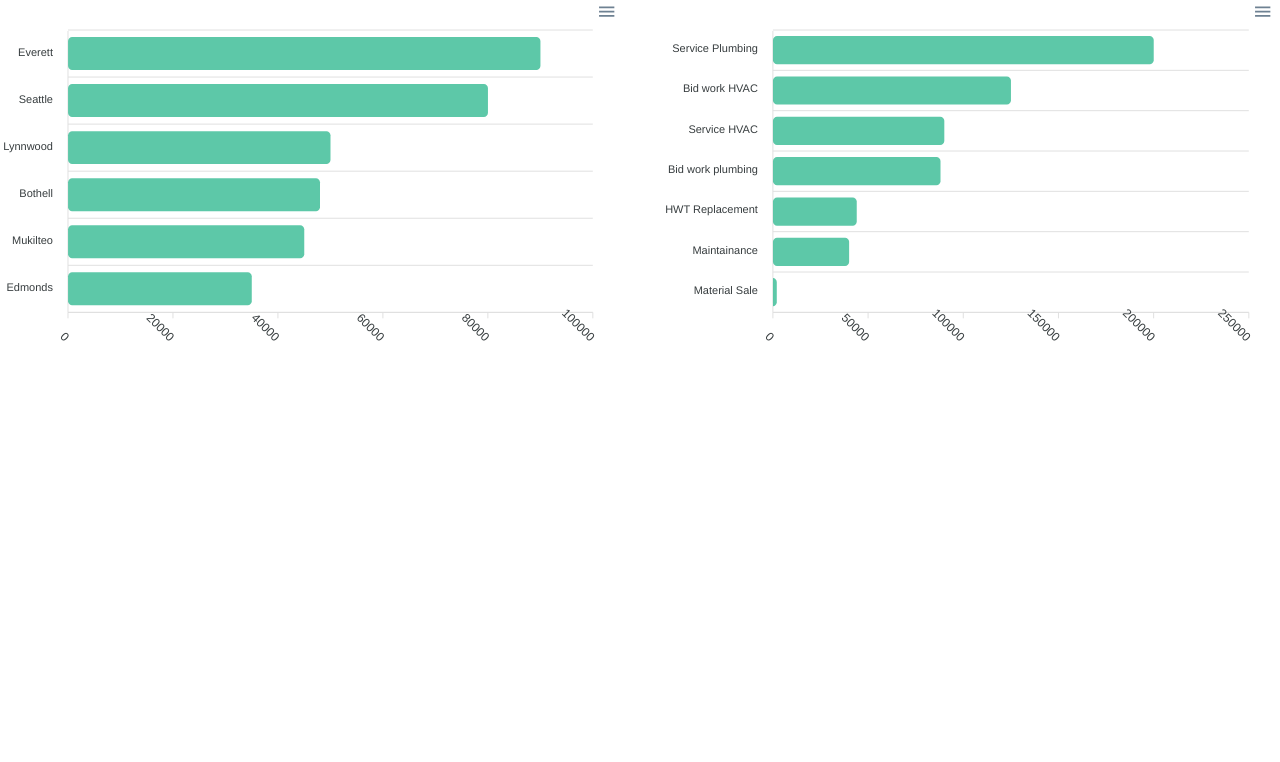
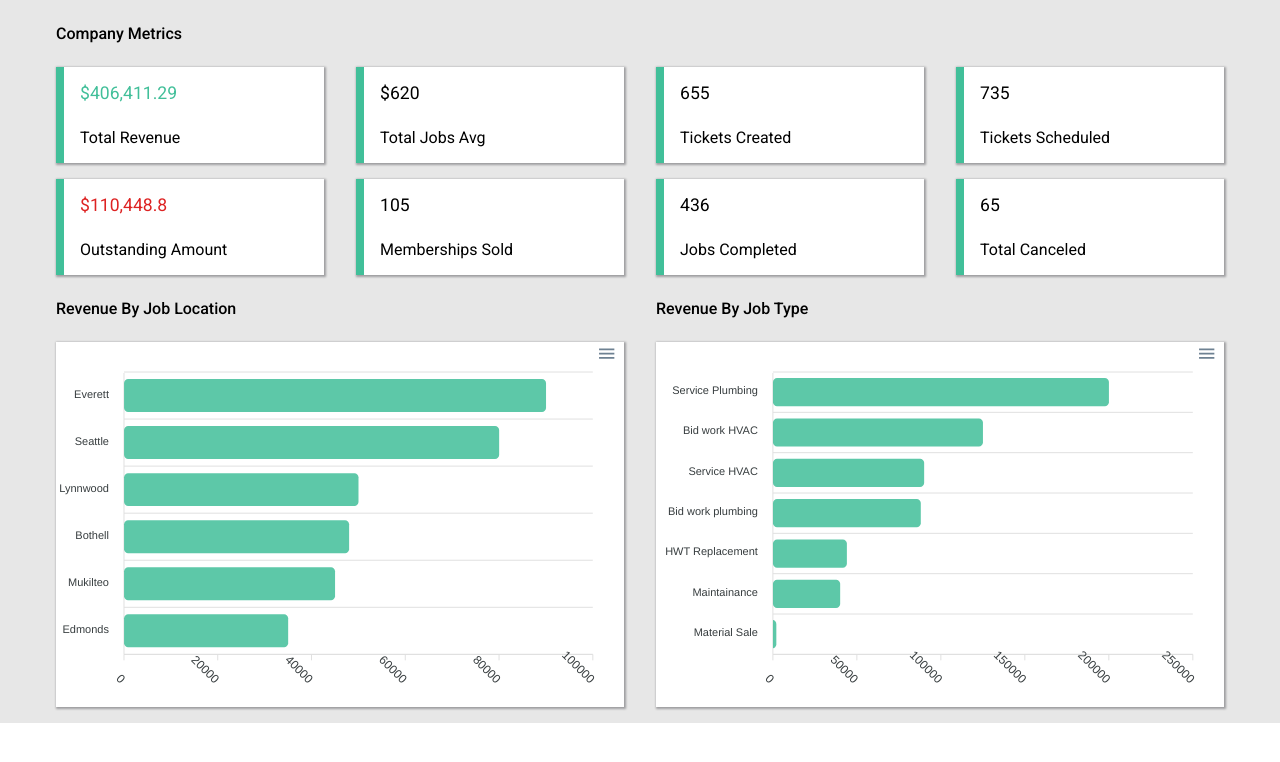
Before and after one commit to utkarsh48/redesigned-enigma-34, a React (Create React App) app: page /dashboard in a window 1280 px wide. Shown: the top 762 px of the page. Built offline with nearby package versions, Linux system fonts and the light colour scheme.

Commit message:
add: dashboard

```diff
--- a/src/App.css
+++ b/src/App.css
@@ -1,10 +1,11 @@
-@import url('https://fonts.googleapis.com/css2?family=Noto+Sans:wght@400;700&display=swap');
+@import url('https://fonts.googleapis.com/css2?family=Roboto:wght@300;400;500;700;900&display=swap');
+
 
 html, body {
   box-sizing: border-box;
   margin: 0;
   padding: 0;
-  font-family: 'Noto Sans', sans-serif;
+  font-family: 'Roboto', sans-serif;
 }
 
 img{
--- a/src/assets/css/Dashboard.css
+++ b/src/assets/css/Dashboard.css
@@ -1,9 +1,67 @@
-::root{
+main{
   --accent-01: #41bf99;
+  background-color: #e7e7e7;
+}
+
+.b-shadow-01{
+  box-shadow: 1px 1px 2px 1px rgba(50,50,55, 0.4);
+}
+
+.actual{
+  max-width: 1200px;
+  width: 100%;
+  margin: auto;
+  padding: 0.5rem;
+}
+
+.red{
+  color: rgb(221, 34, 34);
+}
+
+.green{
+  color: var(--accent-01);
 }
 
 .charts{
   display: grid;
   grid-template-columns: 1fr 1fr;
-  grid-gap: 2rem;
 }
+
+.chart{
+  background-color: #fff;
+  margin: 0.5rem 1rem;
+}
+
+.d-heading{
+  font-weight: 500;
+  padding: 1rem;
+}
+
+.banner-container{
+  min-height: 6rem;
+  border-left: 0.5rem solid var(--accent-01);
+  display: flex;
+  flex-direction: column;
+  justify-content: space-between;
+  padding: 1rem;
+  margin: 0.5rem 1rem;
+  box-sizing: border-box;
+  background-color: #fff;
+}
+
+.banner-content{
+  font-size: 1.1rem;
+}
+
+.dash-block{
+  padding: 2rem 4rem;
+}
+
+.dash-block-heading{
+  margin: 1rem;
+}
+
+.banners{
+  display: grid;
+  grid-template-columns: repeat(4, 1fr);
+}
--- a/src/components/Banner.jsx
+++ b/src/components/Banner.jsx
@@ -0,0 +1,22 @@
+import React from "react";
+
+export default function Banner(props){
+  const {label, content, color} = props;
+
+  let colorClass;
+  switch (color) {
+    case "green":
+      colorClass = "green";
+      break;
+    case "red":
+      colorClass = "red";
+      break;
+    default:
+      colorClass = "";
+  }
+
+  return (<div className="banner-container b-shadow-01">
+    <div className={`banner-content ${colorClass}`}>{content}</div>
+    <div className="banner-label">{label}</div>
+  </div>);
+}
--- a/src/components/Charts.jsx
+++ b/src/components/Charts.jsx
@@ -5,83 +5,22 @@ import Chart from "react-apexcharts";
 
 export default function Charts(props){
 
-  const demos = {
-    1: {
-      series: [{
-        data: [90000, 80000, 50000, 48000, 45000, 35000]
-      }],
-      options: {
-        fill:{
-          colors: ["#41bf99"]
-        },
-        chart: {
-          type: 'bar',
-          height: 350
-        },
-        plotOptions: {
-          bar: {
-            borderRadius: 4,
-            horizontal: true,
-          }
-        },
-        dataLabels: {
-          enabled: false
-        },
-        xaxis: {
-          categories: ['Everett', 'Seattle', 'Lynnwood', 'Bothell', 'Mukilteo', 'Edmonds'],
-          labels: {
-            rotate: 45,
-            rotateAlways: true,
-            offsetY: 12
-          }
-        },
-        yaxis: {
-          min: 0,
-          max: 100000,
-        }
-      }
-    },
-    2: {
-      series: [{
-        data: [200000, 125000, 90000, 88000, 44000, 40000, 2000]
-      }],
-      options: {
-        fill:{
-          colors: ["#41bf99"]
-        },
-        chart: {
-          type: 'bar',
-          height: 350
-        },
-        plotOptions: {
-          bar: {
-            borderRadius: 4,
-            horizontal: true,
-          }
-        },
-        dataLabels: {
-          enabled: false
-        },
-        xaxis: {
-          categories: ['Service Plumbing', 'Bid work HVAC', 'Service HVAC', 'Bid work plumbing', 'HWT Replacement', 'Maintainance', "Material Sale"],
-          labels: {
-            rotate: 45,
-            rotateAlways: true,
-            offsetY: 12
-          }
-        },
-        yaxis: {
-          min: 0,
-          max: 250000,
-        }
-      }
-    }
-  };
+  const {data} = props;
 
 
   return (
     <div className="charts">
-      <Chart options={demos[1].options} series={demos[1].series} type="bar" height={350} />
-      <Chart options={demos[2].options} series={demos[2].series} type="bar" height={350} />
+      <div className="chart-container">
+        <div className="d-heading">Revenue By Job Location</div>
+        <div className="chart b-shadow-01">
+          <Chart options={data[1].options} series={data[1].series} type="bar" height={350} />
+        </div>
+      </div>
+      <div className="chart-container">
+        <div className="d-heading">Revenue By Job Type</div>
+        <div className="chart b-shadow-01">
+          <Chart options={data[2].options} series={data[2].series} type="bar" height={350} />
+        </div>
+      </div>
     </div>);
 }
--- a/src/components/Dashboard.jsx
+++ b/src/components/Dashboard.jsx
@@ -1,10 +1,100 @@
 import React from 'react';
 import "../assets/css/Dashboard.css";
 import Charts from "./Charts";
+import Banner from "./Banner";
 
 
 export default function Dashboard(props){
+  const demos = {
+    1: {
+      series: [{
+        data: [90000, 80000, 50000, 48000, 45000, 35000]
+      }],
+      options: {
+        fill:{
+          colors: ["#41bf99"]
+        },
+        chart: {
+          type: 'bar',
+          height: 350
+        },
+        plotOptions: {
+          bar: {
+            borderRadius: 4,
+            horizontal: true,
+          }
+        },
+        dataLabels: {
+          enabled: false
+        },
+        xaxis: {
+          categories: ['Everett', 'Seattle', 'Lynnwood', 'Bothell', 'Mukilteo', 'Edmonds'],
+          labels: {
+            rotate: 45,
+            rotateAlways: true,
+            offsetY: 12
+          }
+        },
+        yaxis: {
+          min: 0,
+          max: 100000,
+        }
+      }
+    },
+    2: {
+      series: [{
+        data: [200000, 125000, 90000, 88000, 44000, 40000, 2000]
+      }],
+      options: {
+        fill:{
+          colors: ["#41bf99"]
+        },
+        chart: {
+          type: 'bar',
+          height: 350
+        },
+        plotOptions: {
+          bar: {
+            borderRadius: 4,
+            horizontal: true,
+          }
+        },
+        dataLabels: {
+          enabled: false
+        },
+        xaxis: {
+          categories: ['Service Plumbing', 'Bid work HVAC', 'Service HVAC', 'Bid work plumbing', 'HWT Replacement', 'Maintainance', "Material Sale"],
+          labels: {
+            rotate: 45,
+            rotateAlways: true,
+            offsetY: 12
+          }
+        },
+        yaxis: {
+          min: 0,
+          max: 250000,
+        }
+      }
+    }
+  };
+
+
   return (
-    <Charts />
+    <main>
+      <div className="actual">
+        <div className="d-heading">Company Metrics</div>
+        <div className='banners'>
+          <Banner label="Total Revenue" content="$406,411.29" color="green" />
+          <Banner label="Total Jobs Avg" content="$620" />
+          <Banner label="Tickets Created" content="655" />
+          <Banner label="Tickets Scheduled" content="735" />
+          <Banner label="Outstanding Amount" content="$110,448.8" color="red" />
+          <Banner label="Memberships Sold" content="105" />
+          <Banner label="Jobs Completed" content="436" />
+          <Banner label="Total Canceled" content="65" />
+        </div>
+        <Charts data={demos}/>
+      </div>
+    </main>
   );
 }
```
